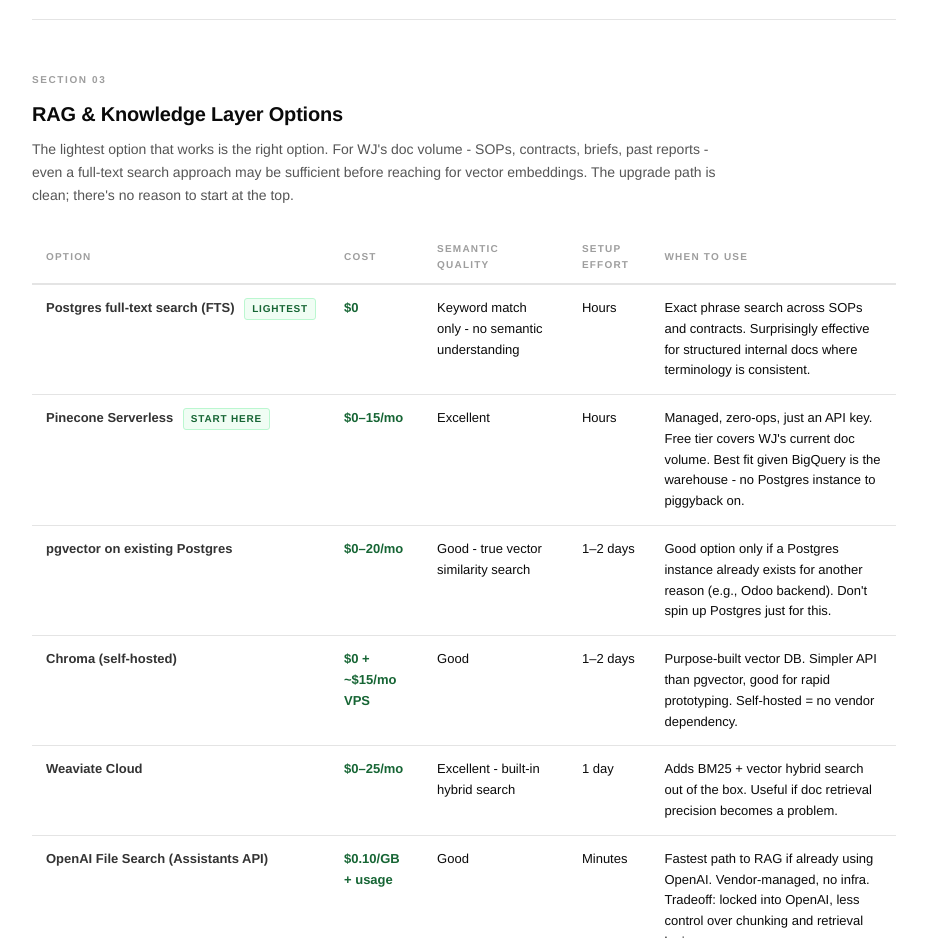
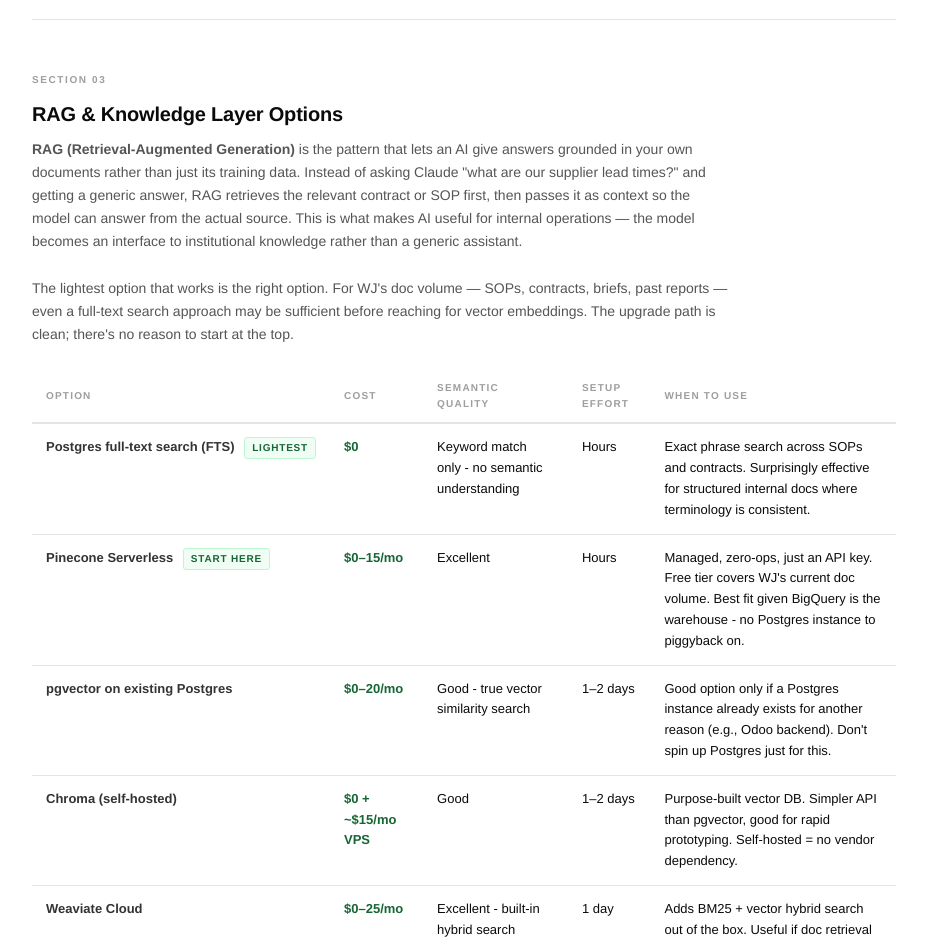
Before and after one commit to rebelreeza/radtechno, a website: page warrenjames/cost-estimates.html in a window 1280 px wide. Shown: the part 2000-2938 px from the top of the page, without its empty margins (176-1103 px from the left). Drawn offline with Linux system fonts and the light colour scheme.

Commit message:
Cost estimates: add RAG definition and value explanation to Section 03

```diff
--- a/warrenjames/cost-estimates.html
+++ b/warrenjames/cost-estimates.html
@@ -314,7 +314,8 @@
   <div class="section-block">
     <div class="section-label">Section 03</div>
     <h2>RAG & Knowledge Layer Options</h2>
-    <p class="section-intro">The lightest option that works is the right option. For WJ's doc volume - SOPs, contracts, briefs, past reports - even a full-text search approach may be sufficient before reaching for vector embeddings. The upgrade path is clean; there's no reason to start at the top.</p>
+    <p class="section-intro"><strong>RAG (Retrieval-Augmented Generation)</strong> is the pattern that lets an AI give answers grounded in your own documents rather than just its training data. Instead of asking Claude "what are our supplier lead times?" and getting a generic answer, RAG retrieves the relevant contract or SOP first, then passes it as context so the model can answer from the actual source. This is what makes AI useful for internal operations — the model becomes an interface to institutional knowledge rather than a generic assistant.</p>
+    <p class="section-intro" style="margin-top: 12px;">The lightest option that works is the right option. For WJ's doc volume — SOPs, contracts, briefs, past reports — even a full-text search approach may be sufficient before reaching for vector embeddings. The upgrade path is clean; there's no reason to start at the top.</p>
 
     <table>
       <thead>
```
